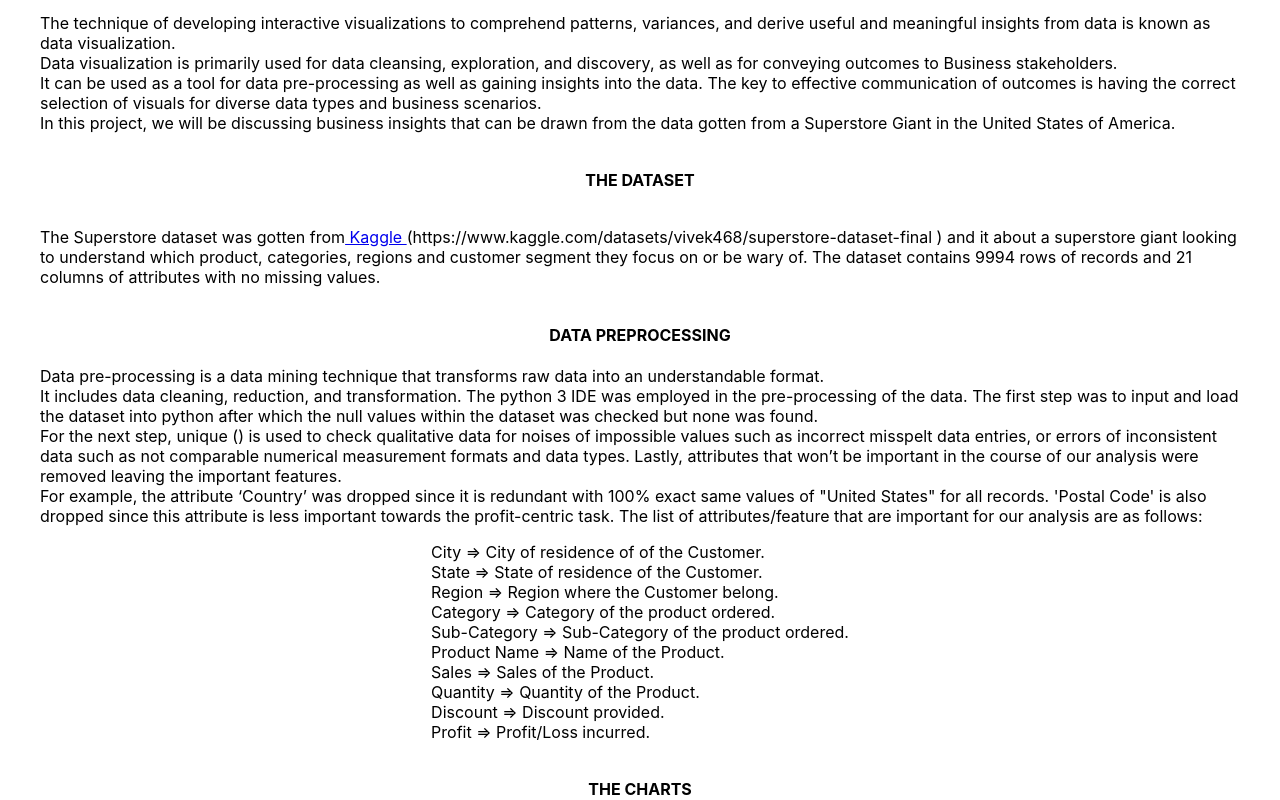
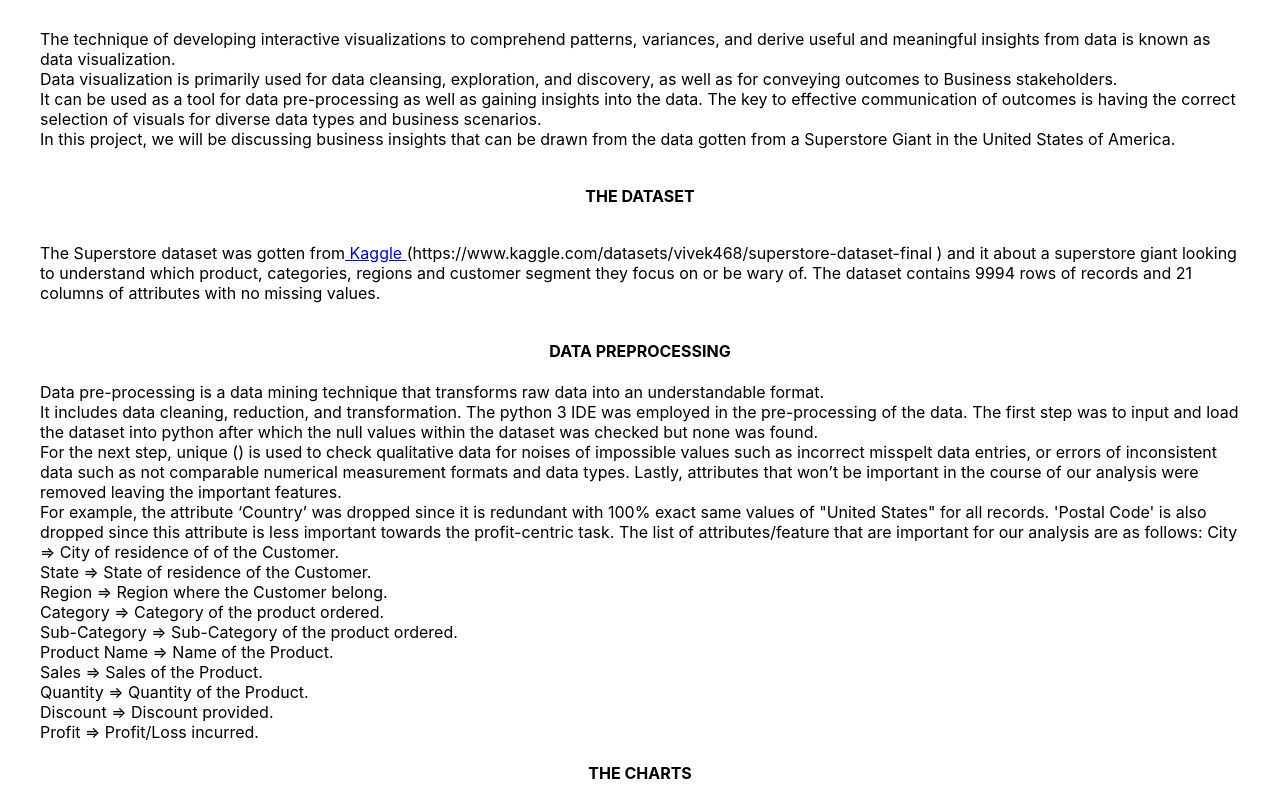
Before and after one commit to Sir-Newton/BBsTeams, a Next.js app in the folder BBsTeams/: page / in a window 1280 px wide. Shown: the top 800 px of the page. Built offline with nearby package versions, Linux system fonts and the light colour scheme.

Commit message:
Update index.js

```diff
--- a/BBsTeams/pages/index.js
+++ b/BBsTeams/pages/index.js
@@ -11,8 +11,8 @@ return (
     </Head>
 
     <main>
-        <Header title="BBs Teams App!" />
-        <p className="description" >
+        <Header className="description" title="BBs Teams App!" />
+        <p className="description">
 
             GROUP 4 INTERACTIVE VISUALZATION ASSESMENT
         </p>
@@ -42,7 +42,7 @@ return (
         Lastly, attributes that won’t be important in the course of our analysis were removed leaving the important features. <br/> For example, the attribute ‘Country’ was dropped since it is redundant with 100% exact same values of "United States" for all records. 'Postal Code' is also dropped since this attribute is less important towards the profit-centric task. The list of attributes/feature that are important for our analysis are as follows:
 
 
-        <p align="left">
+
             City => City of residence of of the Customer. <br/>
             State => State of residence of the Customer.  <br/>
             Region => Region where the Customer belong.  <br/>
@@ -53,7 +53,7 @@ return (
             Quantity => Quantity of the Product.  <br/>
             Discount => Discount provided.  <br/>
             Profit => Profit/Loss incurred. <br/>
-</p>
+
         <h4 align="center"> THE CHARTS </h4>
     <p align="left">
     YEWALE OREDEIN  <br/>
```
